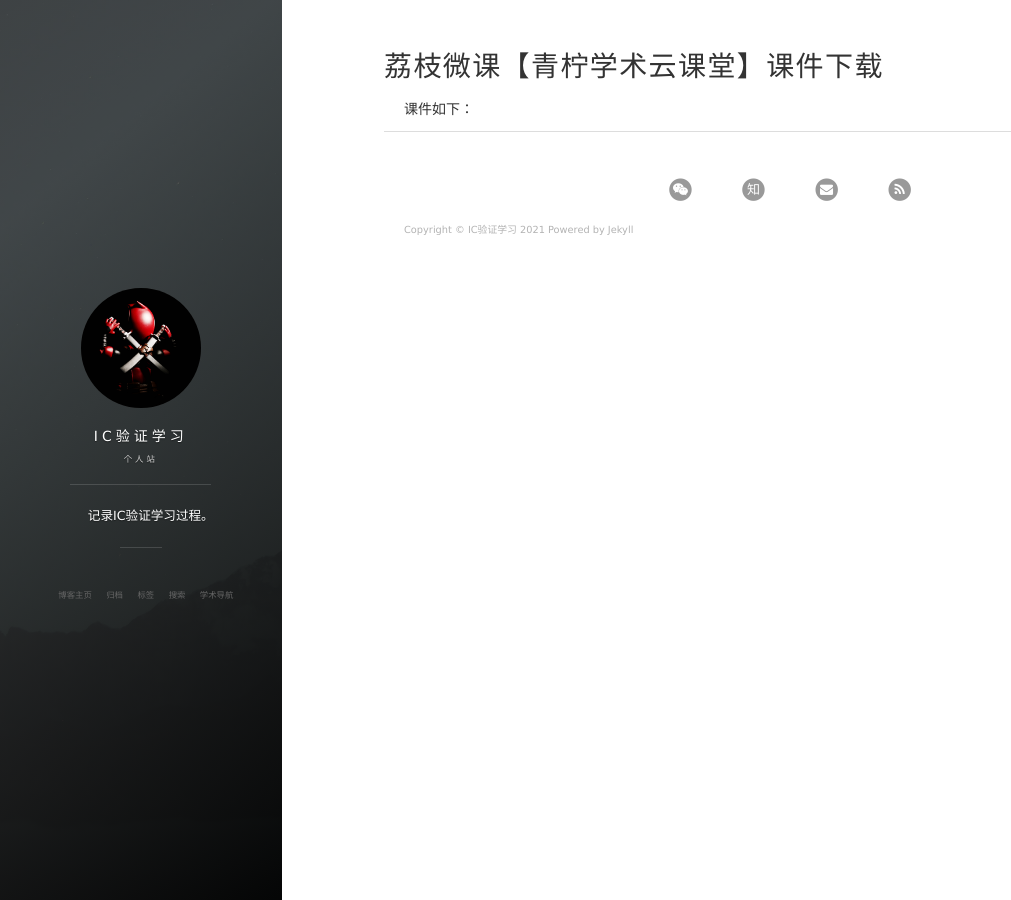
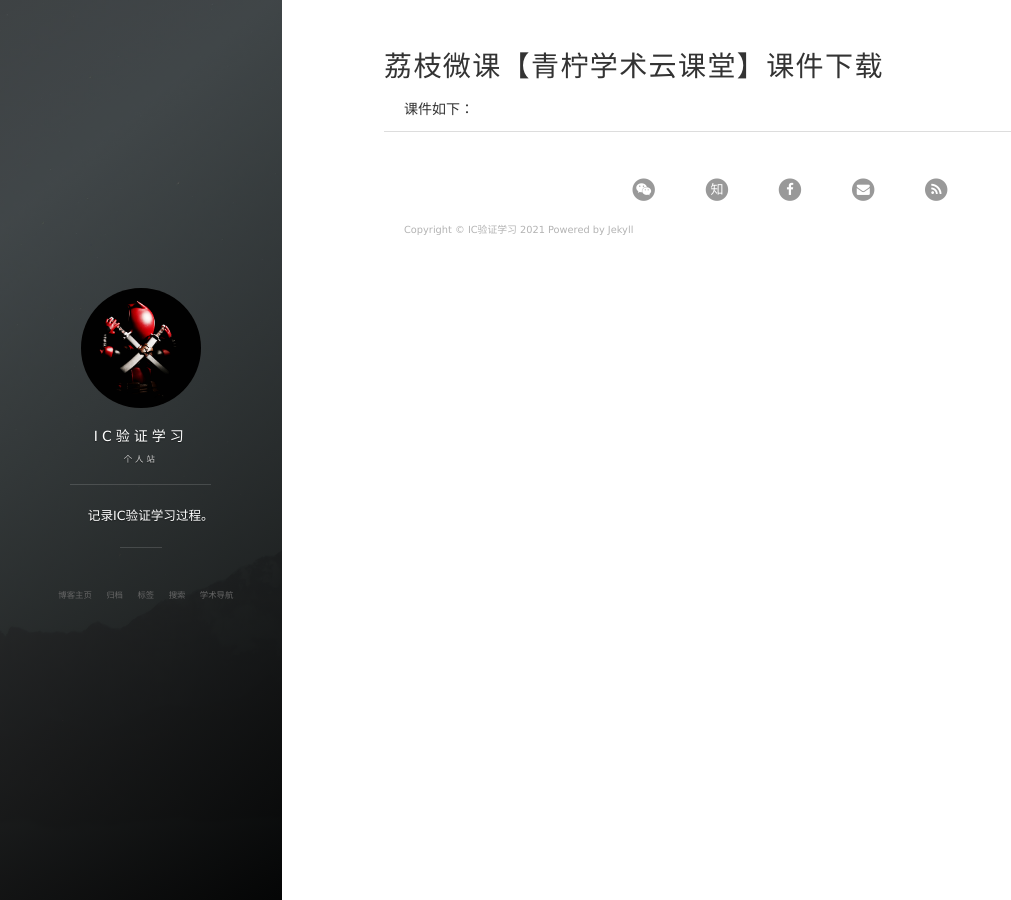
Before and after one commit to choya-lee/choya-lee.github.io, a Jekyll site: the page built from coursewares/index.md, in a window 1280 px wide. Shown: the whole page, without its empty margins (0-1011 px from the left). Built offline with Jekyll 4.4.1, drawn with Linux system fonts in a browser that asks for light colours; nearby versions of some CDN libraries; comment, search, counter and statistics services are not loaded.

Commit message:
modify link

```diff
--- a/_config.yml
+++ b/_config.yml
@@ -3,7 +3,7 @@ title: IC验证学习
 subtitle: 个人站
 description: 记录IC验证学习过程。
 # 头像里面的标题
-avatarTitle: huiwen
+avatarTitle: 尘叶云渡
 # 头像里面的描述
 avatarDesc: 科研 / 成长
 url: "https://choya-lee.github.io/"
@@ -21,7 +21,7 @@ social:
     zhihu:  尘叶云渡
    # facebook: iseexuhs
    # twitter: iseexuhs
-    #github: iseex
+    github: choya-lee
     mail: lzyfrwk@163.com
 
 # 百度统计
--- a/_includes/footer.html
+++ b/_includes/footer.html
@@ -50,6 +50,17 @@
       <span class="fa-stack fa-lg">
         <i class="fa fa-circle fa-stack-2x"></i>
         <i class="fa fa-twitter fa-stack-1x fa-inverse"></i>
+      </span>
+    </a>
+  </li>
+  {% endif %}
+
+  {% if site.social.github %}
+  <li class="navigation__item_social">
+    <a target="_blank" href="https://github.com/{{ site.social.github }}" title="@{{site.social.github}} 的 github">
+      <span class="fa-stack fa-lg">
+        <i class="fa fa-circle fa-stack-2x"></i>
+        <i class="fa fa-facebook fa-stack-1x fa-inverse"></i>
       </span>
     </a>
   </li>
```
